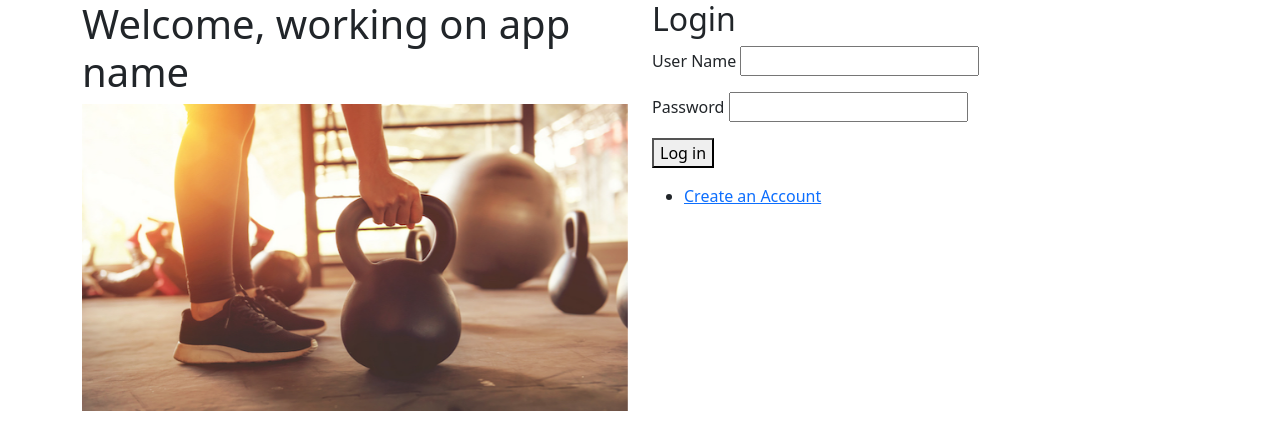
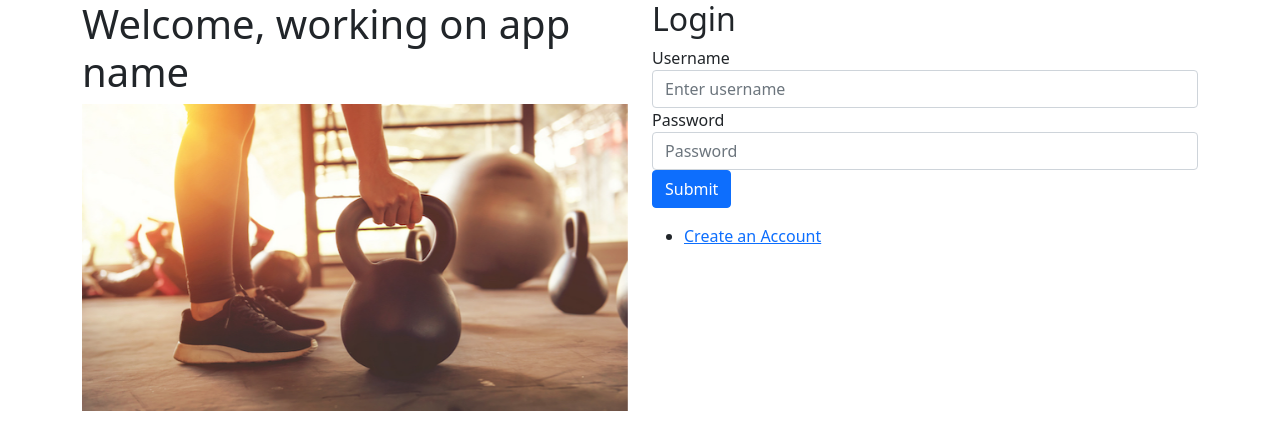
Before and after one commit to Jessica-chap/hb-final-project, a Flask app: page / in a window 1280 px wide. Shown: the top 448 px of the page. Run offline with Flask 2, Linux system fonts and the light colour scheme; some libraries are stand-ins or nearby versions.

Commit message:
changing homepage form for login

```diff
--- a/templates/homepage.html
+++ b/templates/homepage.html
@@ -22,20 +22,32 @@
     </div>
     <div class="col">
       <h2>Login</h2>
-      <form action="/users" method="POST">
+      <!-- <form action="/users" method="POST">
         <p>
           User Name <input type="text" name="user_name" required>
         </p>
-
         <p>
           Password <input type="password" name="password" required>
         </p>
-
         <p>
           <form>
             <button type="submit">Log in</button>
           </form>
         </p>
+      </form> -->
+      <form action="/users" method="POST">
+        <div class="form-group">
+          <label for="username">Username</label>
+          <input type="username" class="form-control" id="homepageusername"
+                  aria-describedby="emailHelp" placeholder="Enter username"
+                  name="user_name" required>
+        </div>
+        <div class="form-group">
+          <label for="exampleInputPassword1">Password</label>
+          <input type="password" class="form-control" id="exampleInputPassword1"
+                placeholder="Password" name="password" required>
+        </div>
+        <button type="submit" class="btn btn-primary">Submit</button>
       </form>
 
       <ul>
--- a/templates/user_profile.html
+++ b/templates/user_profile.html
@@ -17,7 +17,7 @@
       <h1>{{user.user_name}}'s page</h1>
     </div>
   </div>
-  <img src="static/img/purpleuser.jpg" alt="usericon">
+  </div>
   <div class="row">
     <div class="col">
       <ul>
@@ -50,8 +50,6 @@
 
 
 
-
-
 <h3>Saved Workouts</h3>
 <div>
   <ul>
--- a/test_crud.txt
+++ b/test_crud.txt
@@ -1,5 +1,4 @@
 >>> import crud
 >>> import model
->>> dock = crud.create_user(user_name='dock', password='test', user_age='50', user_weight='100', user_zipcode='01234')
-<__users__.User instance at 0x...>
-not sure if my dock returns the above??
+>>> dock = crud.create_user(user_name='dock', password='test', user_age=50, user_weight=100, user_zipcode='01234')
+<__main__.User instance at 0x...>
```
